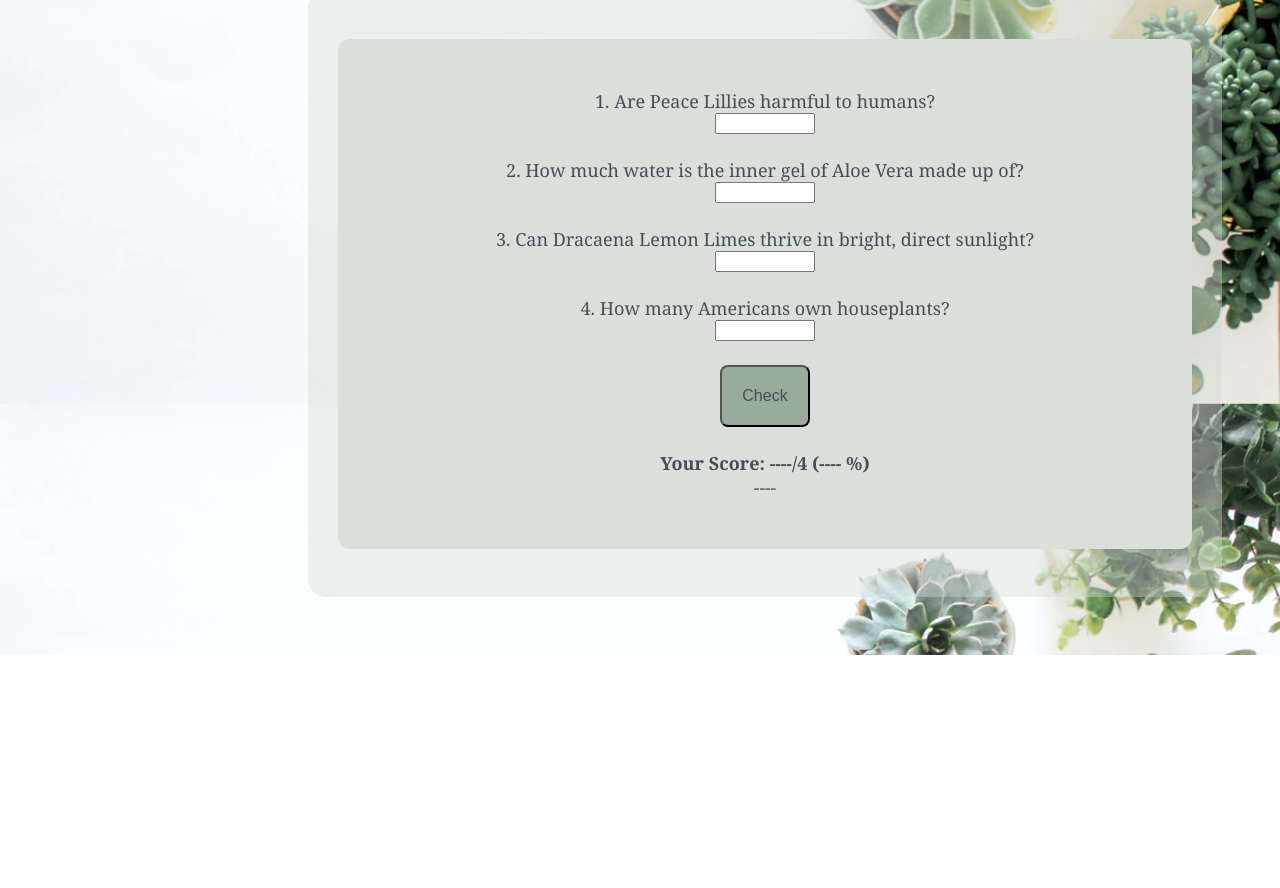
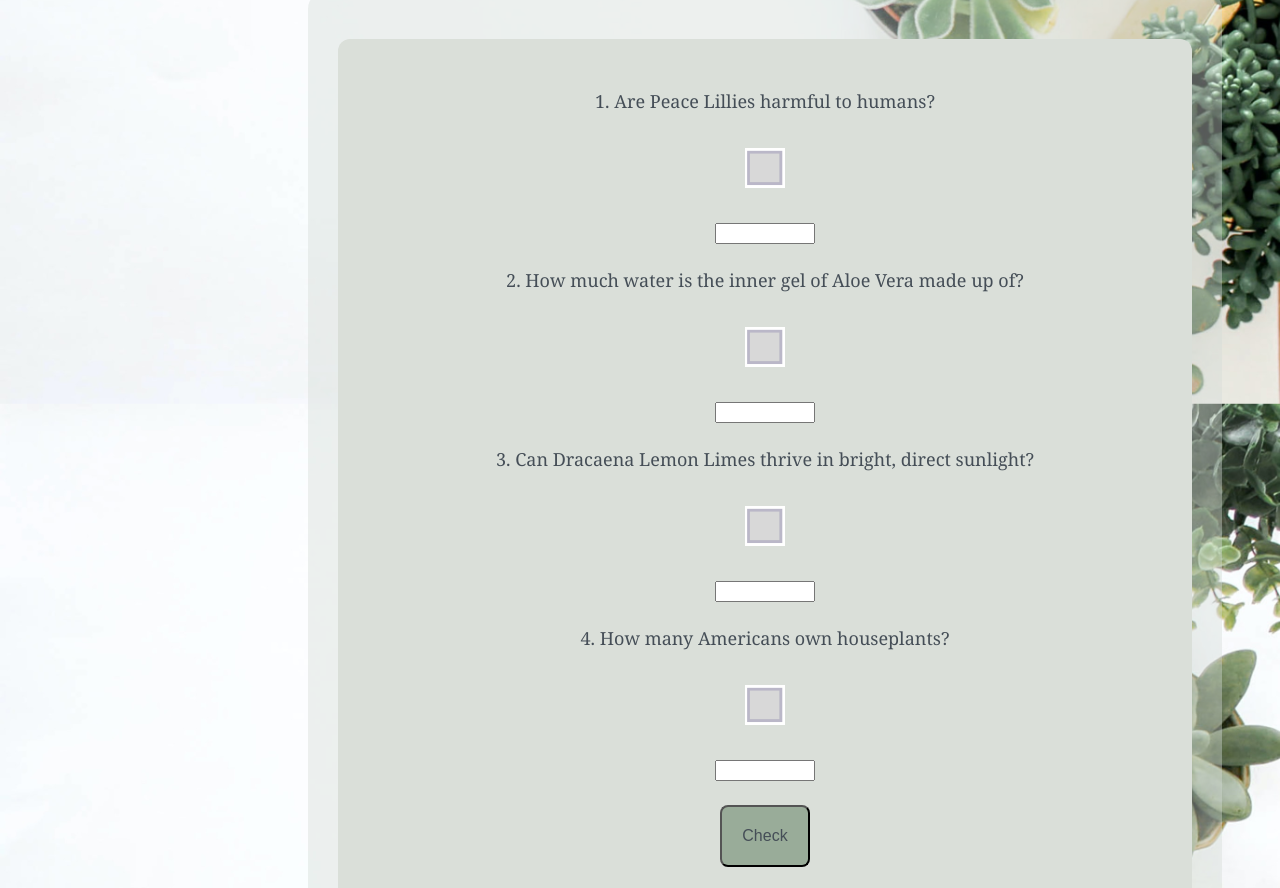
Before and after one commit to SanjotD/Sanjot-Dhaliwal-Houseplant-Website, a plain HTML site: page quiz.html in a window 1280 px wide. Shown: the part 580-1468 px from the top of the page. Before the commit the page ends 1235 px from the top, so only its background shows below. Drawn offline with Linux system fonts and the light colour scheme.

Commit message:
ya
-

-

-

-button not working? can style css interfere w/ click-?

-console not logging anything

-!!changed box id's all to 1 in quiz.html!!

```diff
--- a/quiz.html
+++ b/quiz.html
@@ -15,23 +15,48 @@
     </ul>
     <div>
       <p class="text">
-        1. Are Peace Lillies harmful to humans?
+        1. Are Peace Lillies harmful to humans? <br />
+        <img
+          id="box1"
+          class="box"
+          src="img/uncheckedbox.jpg"
+          alt="Unchecked Box"
+        />
         <br />
         <input id="peaceQuest" type="text" />
         <br />
         <br />
-        2. How much water is the inner gel of Aloe Vera made up of?
+        2. How much water is the inner gel of Aloe Vera made up of? <br />
+        <img
+          id="box1"
+          class="box"
+          src="img/uncheckedbox.jpg"
+          alt="Unchecked Box"
+        />
         <br />
         <input id="aloeQuest" type="text" />
         <br />
         <br />
 
-        3. Can Dracaena Lemon Limes thrive in bright, direct sunlight?<br />
+        3. Can Dracaena Lemon Limes thrive in bright, direct sunlight? <br />
+        <img
+          id="box1"
+          class="box"
+          src="img/uncheckedbox.jpg"
+          alt="Unchecked Box"
+        /><br />
         <input id="lemonQuest" type="text" />
         <br />
         <br />
 
         4. How many Americans own houseplants? <br />
+        <img
+          id="box1"
+          class="box"
+          src="img/uncheckedbox.jpg"
+          alt="Unchecked Box"
+        />
+        <br />
         <input id="houseQuest" type="text" />
         <br />
         <br />
--- a/style.css
+++ b/style.css
@@ -139,3 +139,10 @@ input {
     width: 300px;
     height: 200px;
   }
+
+  .box {
+    height: 40px;
+    width: 40px;
+    padding: 20px;
+
+  }
```
Also changed, not shown: main.js (+95 -57 lines), img/checkedbox.jpg (added), img/uncheckedbox.jpg (added), img/xmarkcheckedbox.jpg (added), 1 other file.
